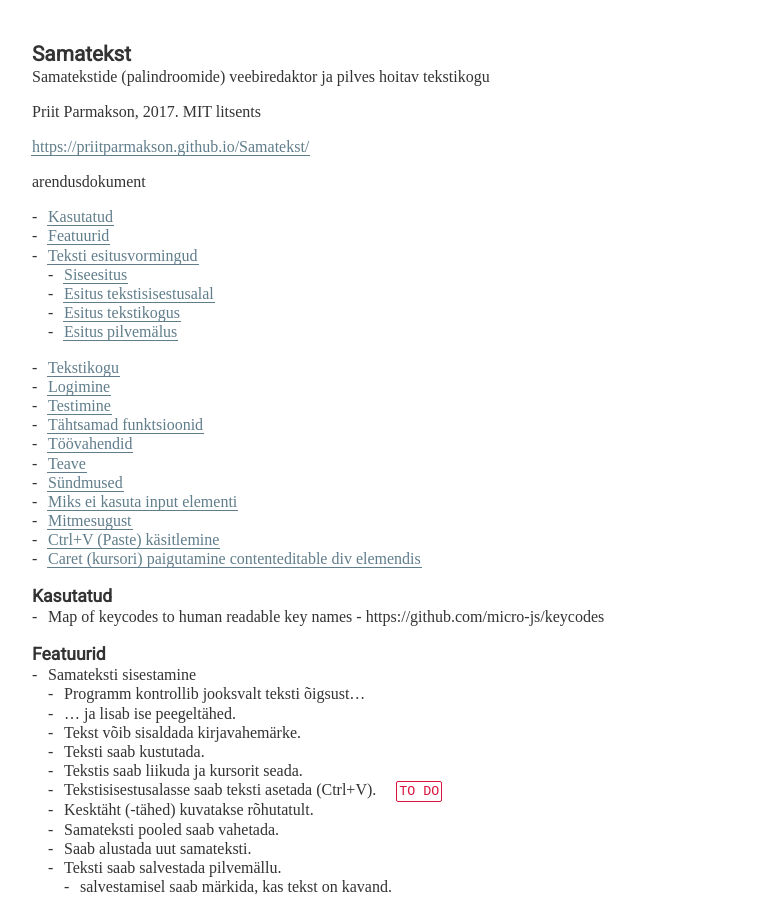
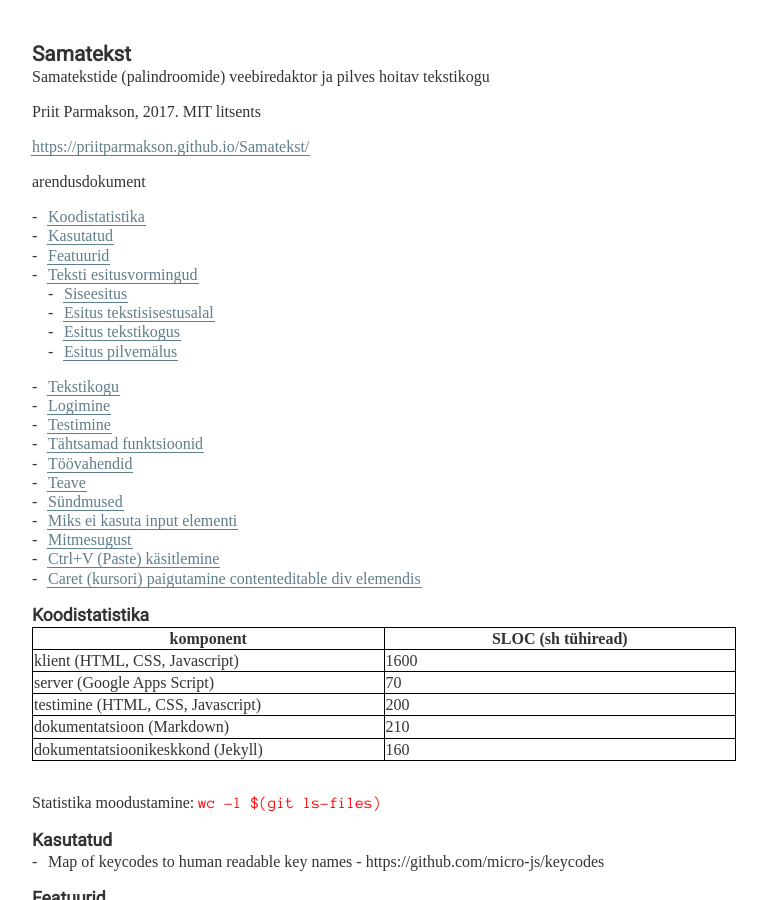
Before and after one commit to PriitParmakson/P-Editor, a Jekyll site: the page built from Arendusdokument.md, in a window 1280 px wide and 900 px high. Shown: the whole window, without its empty margins (0-767 px from the left). Built offline with Jekyll 4.4.1, drawn with Linux system fonts in a browser that asks for light colours.

Commit message:
Lisatud koodistatistika.

```diff
--- a/Arendusdokument.md
+++ b/Arendusdokument.md
@@ -15,6 +15,18 @@
 
 - TOC
 {:toc}
+
+## Koodistatistika
+
+|  komponent                                 | SLOC (sh tühiread) |
+|----------------------------------------|---------------|
+| klient (HTML, CSS, Javascript) | 1600  |
+| server (Google Apps Script) | 70  |
+| testimine (HTML, CSS, Javascript) | 200  |
+| dokumentatsioon (Markdown) | 210  |
+| dokumentatsioonikeskkond (Jekyll) | 160  |
+
+Statistika moodustamine: `wc -l $(git ls-files)`
 
 ##  Kasutatud
 
```
Also changed, not shown: js/Samas.js (+0 -110 lines).
